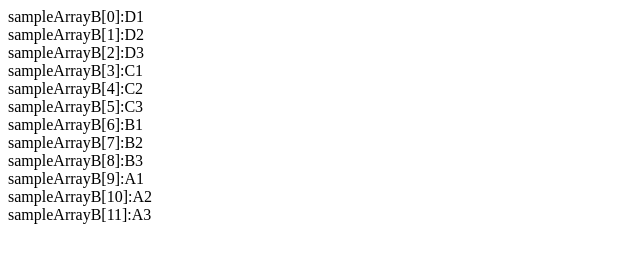
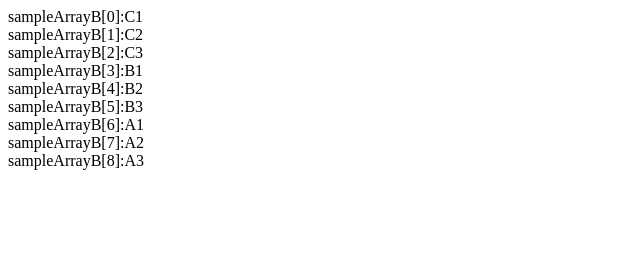
Before and after one commit to h-satoshi/Debug, a plain HTML site: page index.html in a window 1280 px wide. Shown: the whole page, without its empty margins (0-640 px from the left). Drawn offline with Linux system fonts and the light colour scheme.

Commit message:
5/31　console.log以外のオブジェクトについて

```diff
--- a/index.html
+++ b/index.html
@@ -16,13 +16,9 @@
         ['B1', 'B2', 'B3'],
         ['C1', 'C2', 'C3'],];
 
-        sampleArrayA.push(['D1', 'D2', 'D3']);
+        // sampleArrayA.push(['D1', 'D2', 'D3']);
 
-        sampleArrayA.sort(function(first,second){
-            if(first>second){
-                return -1;
-            }
-        });
+        sampleArrayA.reverse()
 
     var sampleArrayB = sampleArrayA.reduce(toOneDimension);
     for(var counterVar = 0; counterVar < sampleArrayB.length; counterVar++){
@@ -32,7 +28,7 @@
         }
 
         console.log(sampleArrayA);
-
+        console.log(sampleArrayB);
     </script>
 </body>
 </html>
```
